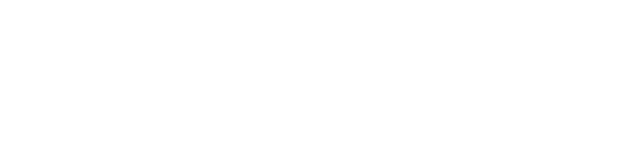
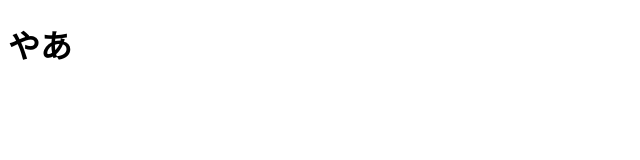
Before and after one commit to rowan1019/git-practice, a plain HTML site: page index.html in a window 1280 px wide. Shown: the whole page, without its empty margins (0-640 px from the left). Drawn offline with Linux system fonts and the light colour scheme.

Commit message:
h1を追加

```diff
--- a/index.html
+++ b/index.html
@@ -6,6 +6,6 @@
     <title>Document</title>
 </head>
 <body>
-
+    <h1>やあ</h1>
 </body>
 </html>
```
